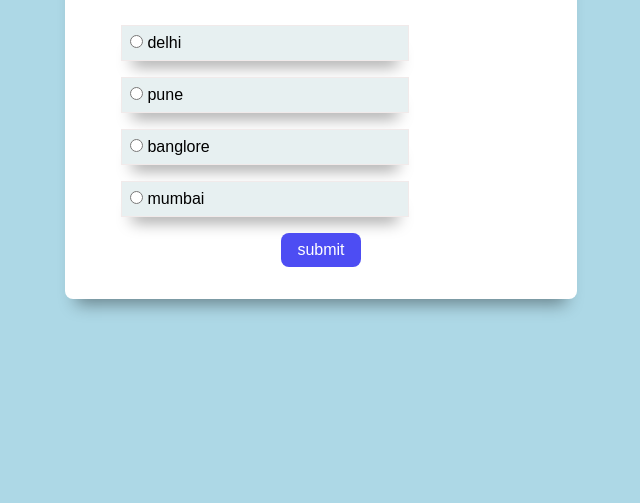
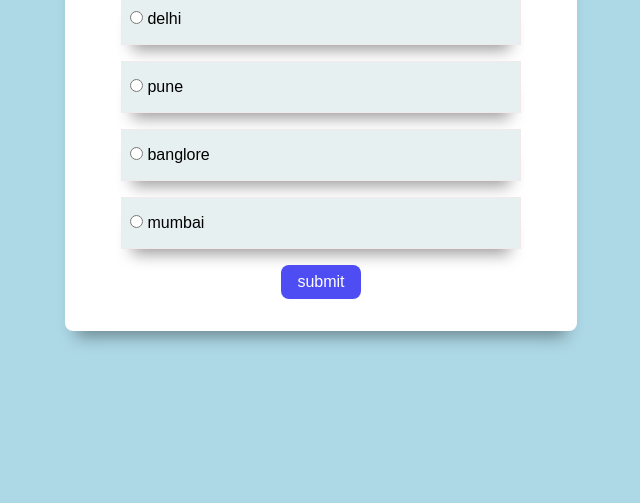
Before and after one commit to shubhisinghrana/Quiz-Application, a plain HTML site: page index.html in a window 1280 px wide. Shown: the part 297-800 px from the top of the page, without its empty margins (319-959 px from the left). Drawn offline with Linux system fonts and the light colour scheme.

Commit message:
Update index.html

```diff
--- a/index.html
+++ b/index.html
@@ -45,9 +45,15 @@
             background-color:rgb(231, 240, 241);
             margin-top:1rem;
             margin-left:3rem;
-            margin-right:10rem;
-            padding:0.5rem;
+            margin-right:3rem;
+            padding:1rem 0.5rem;
             box-shadow:0 1rem 1rem -0.7rem rgba(0,0,0,0.4);
+        }
+        label{
+            cursor:pointer;
+        }
+        button{
+            cursor:pointer;
         }
         input{
             cursor:pointer;
```
